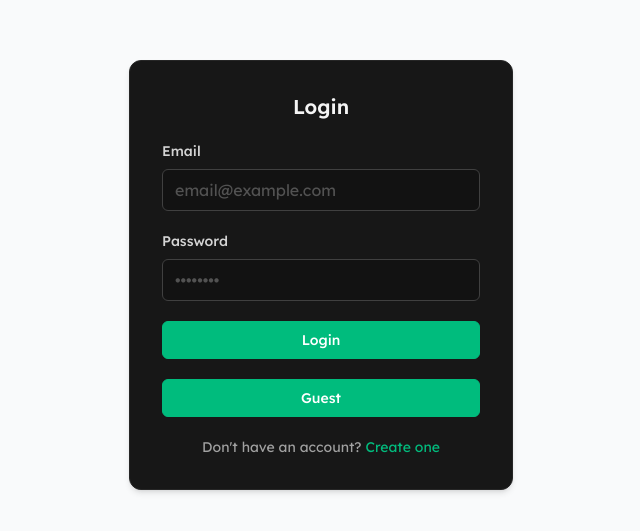
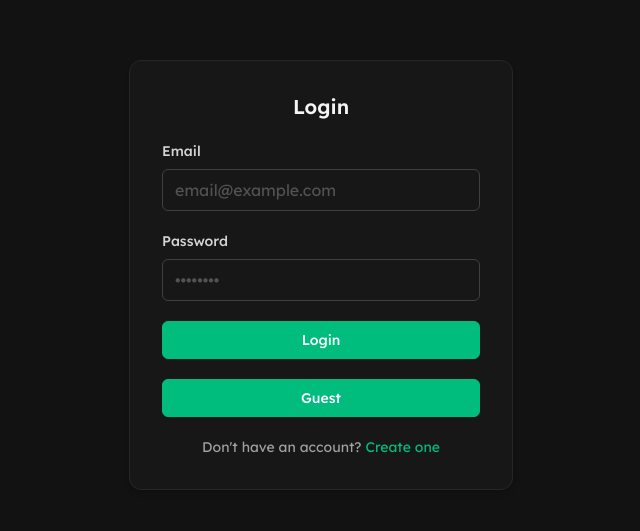
Before and after one commit to RealThomasCat/track-bud-frontend, a Next.js app: page /login in a window 1280 px wide. Shown: the part 125-656 px from the top of the page, without its empty margins (319-959 px from the left). Built offline with nearby package versions, Linux system fonts and the light colour scheme; no server answers.

Commit message:
fix: simplify global styles and enhance dark mode support in layout

```diff
--- a/src/app/globals.css
+++ b/src/app/globals.css
@@ -1,30 +1,16 @@
 @import url("https://fonts.googleapis.com/css2?family=Lexend:wght@100..900&display=swap");
-/* @import url("https://fonts.googleapis.com/css2?family=Inter:ital,opsz,wght@0,14..32,100..900;1,14..32,100..900&display=swap");
-@import url("https://fonts.googleapis.com/css2?family=Open+Sans:ital,wght@0,300..800;1,300..800&display=swap");
-@import url("https://fonts.googleapis.com/css2?family=Roboto:ital,wght@0,100..900;1,100..900&display=swap"); */
-
 @import "tailwindcss";
 
-@theme {
+/* Dark-only color scheme */
+:root {
     --color-bg-black: #121212;
+    --bg-root: #121212;
+    --text-root: #ffffff;
+
+    color-scheme: dark;
 }
 
-/* GLOBAL THEME VARIABLES */
-:root {
-    /* Light mode theme */
-    --bg-root: #f9fafb;
-    --text-root: #111827;
-}
-
-@media (prefers-color-scheme: dark) {
-    :root {
-        /* Dark mode theme (default) */
-        --bg-root: var(--color-bg-black);
-        --text-root: #ffffff;
-    }
-}
-
-/* GLOBAL RESET */
+/* Global reset */
 html,
 body {
     height: 100%;
@@ -35,30 +21,26 @@ body {
     color: var(--text-root);
 
     font-family: "Lexend", sans-serif;
-    /* font-family: "Open Sans", sans-serif; */
-    /* font-family: "Inter", sans-serif; */
-    /* font-family: "Roboto", sans-serif; */
     font-optical-sizing: auto;
 }
 
-/* SCROLLBAR HIDE UTILITY */
+/* Scrollbar hide */
 .scrollbar-hide::-webkit-scrollbar {
     display: none;
 }
-
 .scrollbar-hide {
     -ms-overflow-style: none;
     scrollbar-width: none;
 }
 
-/* REMOVE NUMBER INPUT ARROWS (Chrome, Edge, Safari) */
+/* Number input arrows removal */
 input[type="number"]::-webkit-outer-spin-button,
 input[type="number"]::-webkit-inner-spin-button {
     -webkit-appearance: none;
     margin: 0;
 }
 
-/* MAKE THE DATE PICKER ICON WHITE */
+/* Date picker icon */
 input[type="date"]::-webkit-calendar-picker-indicator {
     filter: invert(1);
 }
--- a/src/app/layout.tsx
+++ b/src/app/layout.tsx
@@ -1,4 +1,4 @@
-import type { Metadata } from "next";
+import type { Metadata, Viewport } from "next";
 import "./globals.css";
 import { AuthInitializer } from "@/components/auth/AuthInitializer";
 
@@ -8,14 +8,19 @@ export const metadata: Metadata = {
         "Expense Tracker App - Monitor and manage your finances efficiently",
 };
 
+export const viewport: Viewport = {
+    colorScheme: "dark",
+    themeColor: "#121212",
+};
+
 export default function RootLayout({
     children,
 }: {
     children: React.ReactNode;
 }) {
     return (
-        <html lang="en">
-            <body className="antialiased">
+        <html lang="en" className="dark">
+            <body className="antialiased bg-neutral-900 text-neutral-100">
                 {/* Client-side auth (fetchUser) lives here */}
                 <AuthInitializer />
                 {children}
```
